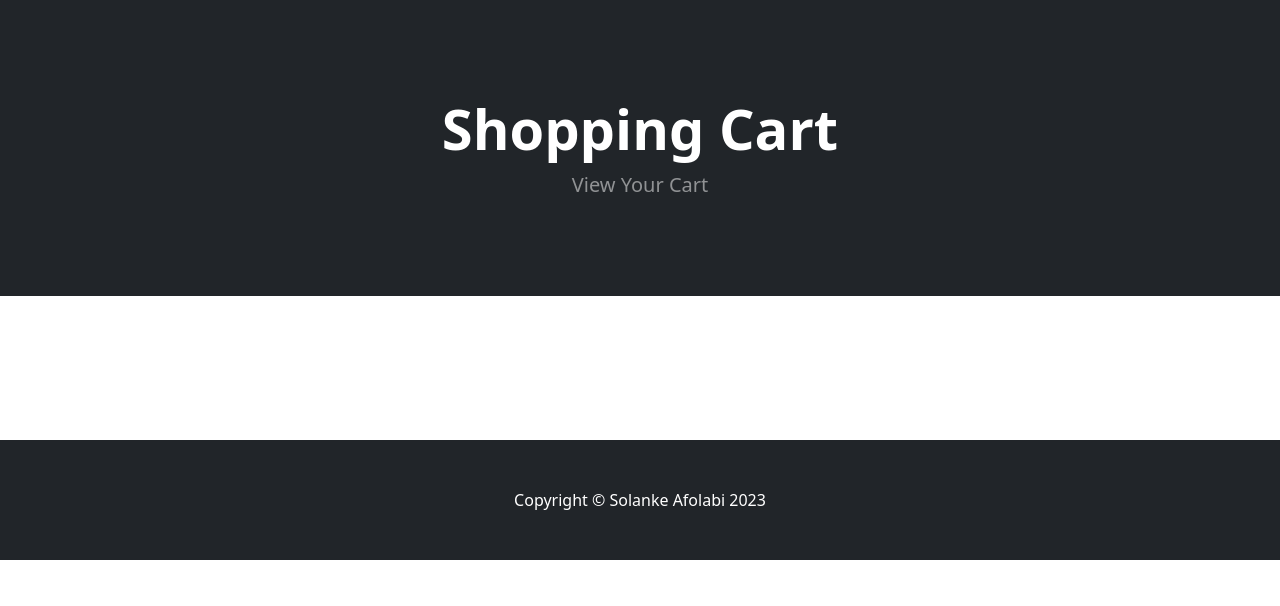
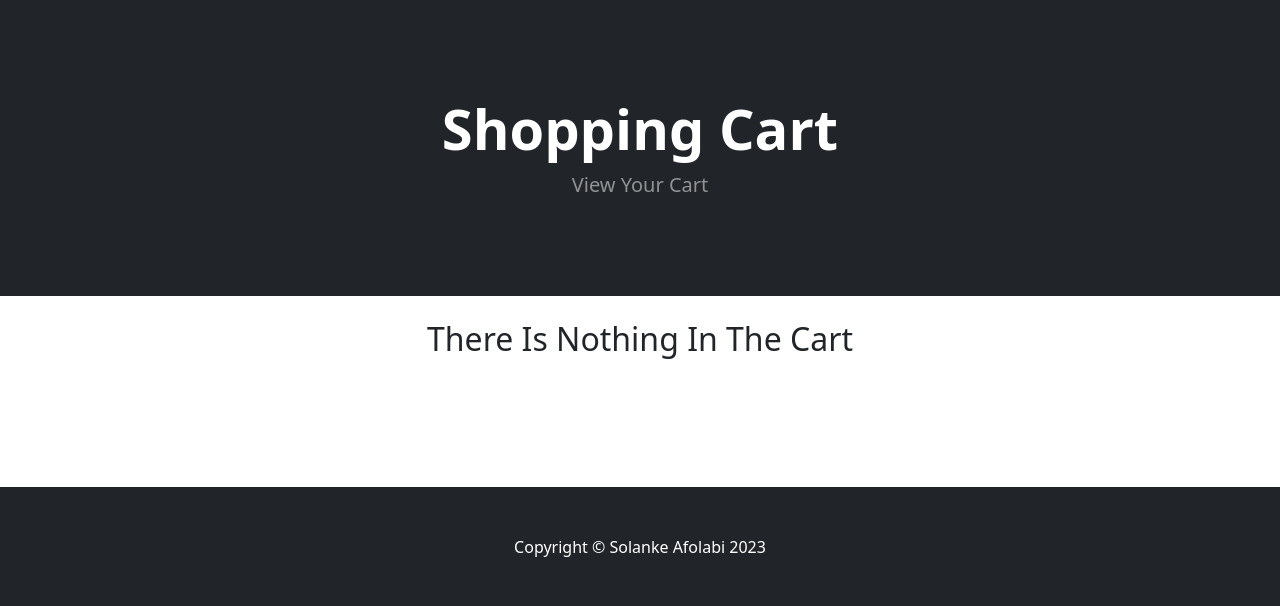
Before and after one commit to aaronicks/Ecomm, a Django app: page /cart/ in a window 1280 px wide. Shown: the part 57-663 px from the top of the page. Run offline with Django 4.2, Linux system fonts and the light colour scheme; some libraries are stand-ins or nearby versions.

Commit message:
Quantity update COMMIT

```diff
--- a/cart/cart.py
+++ b/cart/cart.py
@@ -16,14 +16,16 @@ class Cart():
         self.cart = cart
 
 
-    def add(self, product):
+    def add(self, product, quantity):
         product_id = str(product.id)
+        product_qty = str(quantity)
 
-        # some logic
+        # some logic if product is in the cart or not
         if product_id in self.cart:
             pass
         else:
-            self.cart[product_id] = {'price': str(product.price)}
+            # self.cart[product_id] = {'price': str(product.price)}
+            self.cart[product_id] = int(product_qty)
 
         self.session.modified = True
 
@@ -40,3 +42,7 @@ class Cart():
 
         # return lookup product
         return products
+
+    def get_quants(self):
+        quantities = self.cart
+        return quantities
--- a/cart/templates/cart_summary.html
+++ b/cart/templates/cart_summary.html
@@ -11,6 +11,7 @@
         </header>
         <br>
         <div class="container">
+            {% if cart_products %}
             {% for product in cart_products %}
             <div class="card mb-3" >
                 <div class="row g-0">
@@ -39,13 +40,33 @@
                             ${{ product.sale_price }}
                         </div>
                         {% else %}
+                        <br>
+                        <div class="row justify-content-center">
+                            <div class="col-md-2">Quantity:</div>
+                            <div class="col-md-2">
+                              <select class="form-select form-select-sm" id="qty-cart">
+                                {% for key, value in quantities.items %}
+                                    {% if key == product.id|slugify %}
+                                        <option selected>{{ value }}</option>
+                                    {% endif %}
+                                {% endfor %}
 
+                                <option value="1">1</option>
+                                <option value="2">2</option>
+                                <option value="3">3</option>
+                                <option value="4">4</option>
+                                <option value="5">5</option>
+                              </select>
+                            </div>
+                          </div>
+                        <br>
                         ${{product.price}}<br>
 
                         {% endif %}
 
 
                       <a href="{% url 'index' %}" class="btn btn-primary">Home</a>
+                      <button class="btn btn-danger mx-3">Delete</button>
 
                     </div>
                    </center>
@@ -54,6 +75,9 @@
               </div>
 
             {% endfor %}
+            {% else %}
+              <h2 class="text-center text-capitalize">There is nothing in the Cart</h2>
+            {% endif %}
         </div>
         <!-- Section-->
         <br>
--- a/cart/views.py
+++ b/cart/views.py
@@ -12,7 +12,9 @@ def cart_summary(request):
     cart = Cart(request)
 
     cart_products = cart.get_prod
-    return render(request, 'cart_summary.html', {'cart_products':cart_products})
+    quantities = cart.get_quants
+
+    return render(request, 'cart_summary.html', {'cart_products':cart_products, 'quantities':quantities})
 
 
 def cart_add(request):
@@ -24,12 +26,13 @@ def cart_add(request):
     if request.POST.get('action') == 'post':
         # get some stuff
         product_id = int(request.POST.get('product_id'))
+        product_qty = int(request.POST.get('product_qty'))
 
         # look up product in DB
         product = get_object_or_404(Product, id=product_id)
 
         # save to session
-        cart.add(product=product)
+        cart.add(product=product, quantity=product_qty)  #quantity coming from cart.py
 
 
         # get cart quantity
```
Also changed, not shown: store/templates/product.html (+18 -4 lines), db.sqlite3.
